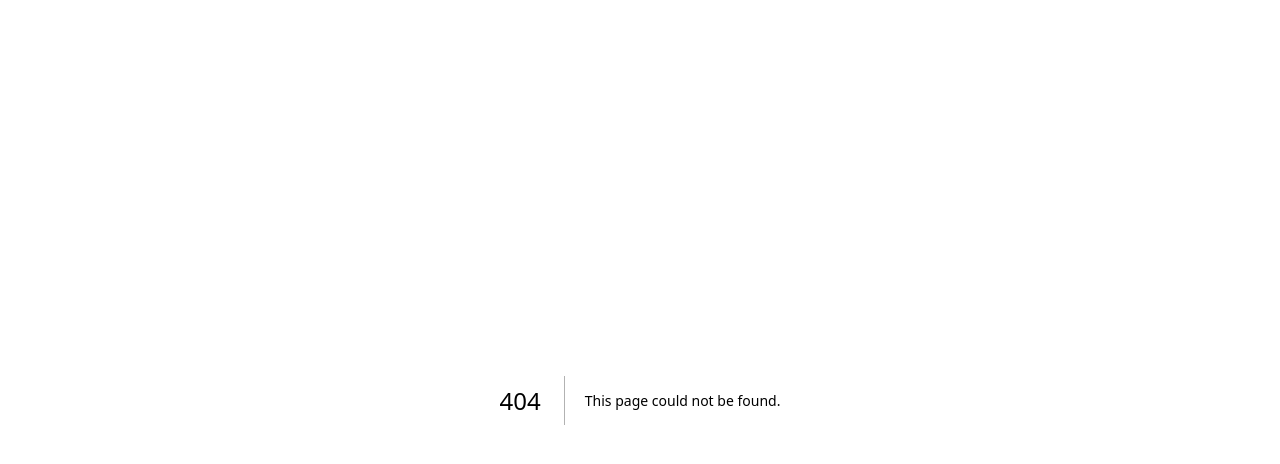
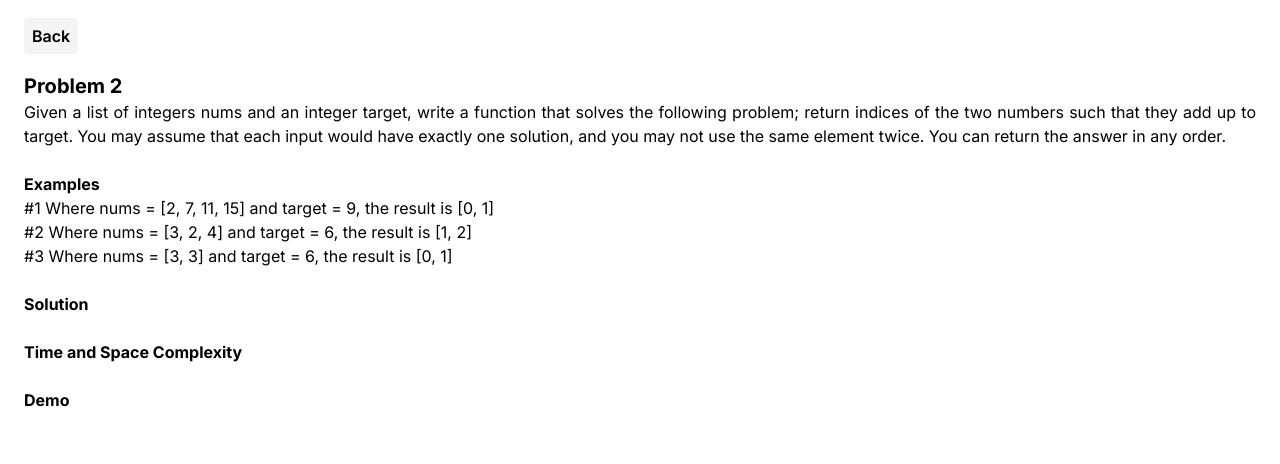
Before and after one commit to AlbertSanIza/dexcom-code-challenge, a Next.js app: page /problem/2 in a window 1280 px wide. Before the commit this address had no page. Shown: the top 464 px of the page. Built offline with nearby package versions, Linux system fonts and the light colour scheme.

Commit message:
Moved problems to their own page

```diff
--- a/app/page.tsx
+++ b/app/page.tsx
@@ -1,35 +1,13 @@
+import Button from '@/components/Button'
+
 export default function HomePage() {
     return (
-        <div className="flex flex-col gap-6 p-6 text-justify">
+        <div className="absolute flex h-full w-full flex-col items-center justify-center gap-6">
             <div className="text-xl">Dexcom Code Challenge by Albert Sanchez</div>
-            <div>
-                <div className="text-xl font-bold">Problem 1</div>
-                Given a list nums of n integers where nums[i] is in the range [1, list length], write a function that solves the following
-                problem; return a list of all the integers in the range [1, list length] that do not appear in nums.
+            <div className="flex gap-6">
+                <Button href="/problem/1" text="Problem 1" />
+                <Button href="/problem/2" text="Problem 2" />
             </div>
-            <div>
-                <div className="font-bold">Examples</div>
-                <div>#1 Where nums = [4, 3, 2, 7, 8, 2, 3, 1], the result is [5, 6] </div>
-                <div>#2 Where nums = [1, 1], the result is [2]</div>
-            </div>
-            <div className="font-bold">Solution</div>
-            <div className="font-bold">Time and Space Complexity</div>
-            <div className="font-bold">Demo</div>
-            <div>
-                <div className="text-xl font-bold">Problem 2</div>
-                Given a list of integers nums and an integer target, write a function that solves the following problem; return indices of
-                the two numbers such that they add up to target. You may assume that each input would have exactly one solution, and you may
-                not use the same element twice. You can return the answer in any order.
-            </div>
-            <div>
-                <div className="font-bold">Examples</div>
-                <div>#1 Where nums = [2, 7, 11, 15] and target = 9, the result is [0, 1]</div>
-                <div>#2 Where nums = [3, 2, 4] and target = 6, the result is [1, 2]</div>
-                <div>#3 Where nums = [3, 3] and target = 6, the result is [0, 1]</div>
-            </div>
-            <div className="font-bold">Solution</div>
-            <div className="font-bold">Time and Space Complexity</div>
-            <div className="font-bold">Demo</div>
         </div>
     )
 }
--- /dev/null
+++ b/app/problem/1/page.tsx
@@ -0,0 +1,24 @@
+import Button from '@/components/Button'
+
+export default function ProblemOnePage() {
+    return (
+        <div className="flex flex-col gap-6 p-6 text-justify">
+            <div>
+                <Button href="/" text="Back" />
+            </div>
+            <div>
+                <div className="text-xl font-bold">Problem 1</div>
+                Given a list nums of n integers where nums[i] is in the range [1, list length], write a function that solves the following
+                problem; return a list of all the integers in the range [1, list length] that do not appear in nums.
+            </div>
+            <div>
+                <div className="font-bold">Examples</div>
+                <div>#1 Where nums = [4, 3, 2, 7, 8, 2, 3, 1], the result is [5, 6] </div>
+                <div>#2 Where nums = [1, 1], the result is [2]</div>
+            </div>
+            <div className="font-bold">Solution</div>
+            <div className="font-bold">Time and Space Complexity</div>
+            <div className="font-bold">Demo</div>
+        </div>
+    )
+}
--- /dev/null
+++ b/app/problem/2/page.tsx
@@ -0,0 +1,26 @@
+import Button from '@/components/Button'
+
+export default function ProblemTwoPage() {
+    return (
+        <div className="flex flex-col gap-6 p-6 text-justify">
+            <div>
+                <Button href="/" text="Back" />
+            </div>
+            <div>
+                <div className="text-xl font-bold">Problem 2</div>
+                Given a list of integers nums and an integer target, write a function that solves the following problem; return indices of
+                the two numbers such that they add up to target. You may assume that each input would have exactly one solution, and you may
+                not use the same element twice. You can return the answer in any order.
+            </div>
+            <div>
+                <div className="font-bold">Examples</div>
+                <div>#1 Where nums = [2, 7, 11, 15] and target = 9, the result is [0, 1]</div>
+                <div>#2 Where nums = [3, 2, 4] and target = 6, the result is [1, 2]</div>
+                <div>#3 Where nums = [3, 3] and target = 6, the result is [0, 1]</div>
+            </div>
+            <div className="font-bold">Solution</div>
+            <div className="font-bold">Time and Space Complexity</div>
+            <div className="font-bold">Demo</div>
+        </div>
+    )
+}
--- /dev/null
+++ b/components/Button.tsx
@@ -0,0 +1,9 @@
+import Link from 'next/link'
+
+export default function Button({ href, text }: { href: string; text: string }) {
+    return (
+        <Link href={href} className="rounded bg-gray-100 p-2 font-semibold hover:bg-gray-200 ">
+            {text}
+        </Link>
+    )
+}
```
